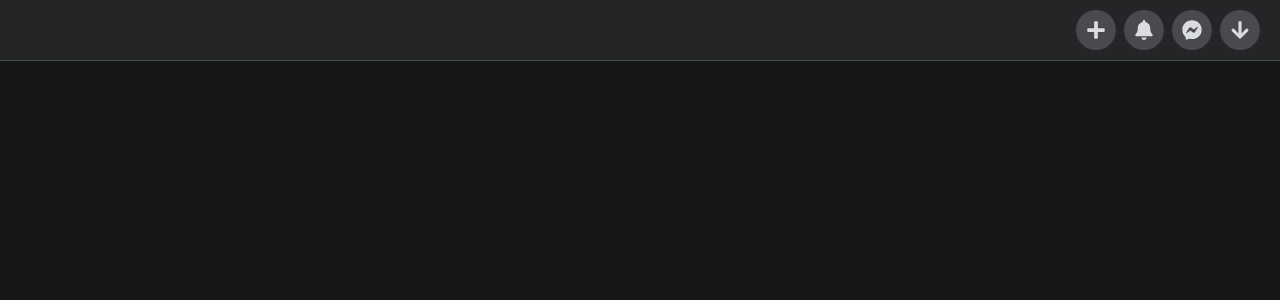
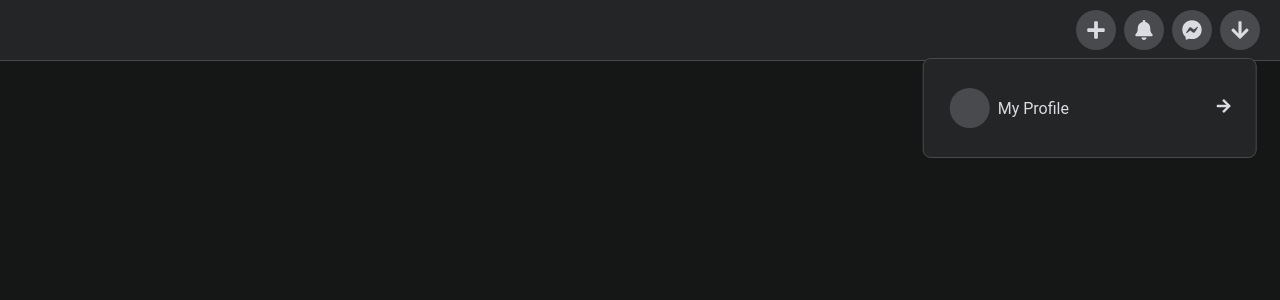
Before and after one commit to mmbaye90/menu-navebar, a React (Create React App) app: page / in a window 1280 px wide. Both pictures are taken after a click on the link 1240 px from the left and 30 px from the top of the page. Shown: the top 300 px of the page. Built offline with nearby package versions, Linux system fonts and the light colour scheme.

Commit message:
Affichage du prmier rendu de dropdown au click

```diff
--- a/src/App.css
+++ b/src/App.css
@@ -81,3 +81,78 @@ body {
     width: 20px;
     height: 20px;
   }
+  .dropdown {
+    position: absolute;
+    top: 58px;
+    width: 300px;
+    transform: translateX(-45%);
+    background-color: var(--bg);
+    border: var(--border);
+    border-radius: var(--border-radius);
+    padding: 1rem;
+    overflow: hidden;
+    transition: height var(--speed) ease;
+  }
+
+  .menu {
+    width: 100%;
+  }
+
+  .menu-item {
+    height: 50px;
+    display: flex;
+    align-items: center;
+    border-radius: var(--border-radius);
+    transition: background var(--speed);
+    padding: 0.5rem;
+  }
+
+  .menu-item .icon-button {
+    margin-right: 0.5rem;
+  }
+
+
+  .menu-item .icon-button:hover {
+    filter: none;
+  }
+
+  .menu-item:hover {
+    background-color: #525357;
+  }
+
+  .icon-right {
+    margin-left: auto;
+  }
+
+  /* CSSTransition classes  */
+  .menu-primary-enter {
+    position: absolute;
+    transform: translateX(-110%);
+  }
+  .menu-primary-enter-active {
+    transform: translateX(0%);
+    transition: all var(--speed) ease;
+  }
+  .menu-primary-exit {
+    position: absolute;
+  }
+  .menu-primary-exit-active {
+    transform: translateX(-110%);
+    transition: all var(--speed) ease;
+  }
+
+
+  .menu-secondary-enter {
+    transform: translateX(110%);
+  }
+  .menu-secondary-enter-active {
+    transform: translateX(0%);
+    transition: all var(--speed) ease;
+  }
+  .menu-secondary-exit {
+
+  }
+  .menu-secondary-exit-active {
+    transform: translateX(110%);
+    transition: all var(--speed) ease;
+  }
--- a/src/App.js
+++ b/src/App.js
@@ -2,6 +2,7 @@ import "./App.css";
 import { CSSTransition } from "react-transition-group";
 import * as Icons from "react-icons/fa";
 import { useState } from "react";
+import { icons } from "react-icons/lib";
 
 function App() {
   return (
@@ -11,8 +12,11 @@ function App() {
         <NavItem icon={<Icons.FaBell />} />
         <NavItem icon={<Icons.FaFacebookMessenger />} />
 
-        {/* Affichage de la fonction DropDown au clic de cet élément */}
-        <NavItem icon={<Icons.FaArrowDown />}>{/* <DropDownItem/> */}</NavItem>
+        {/* Affiche DropDown uniquement au click de cet élément et pas sur les autres */}
+
+        <NavItem icon={<Icons.FaArrowDown />}>
+          <DropDown />
+        </NavItem>
       </Navbar>
     </div>
   );
@@ -46,4 +50,33 @@ function NavItem({ icon, children }) {
     </li>
   );
 }
+
+//Création de la fonction DropDown qui aura une autre fonction à l'intérieur pour la geston de son affichage
+
+function DropDown() {
+  //Initialisation du state pour naviguer entre les différentes menu à travers la CSSTransition et je l'initialise à "main" par defaut
+  const [goToMenu, setgoToMenu] = useState("main");
+
+  //Création de la fonction d'affichage de DropDownItem
+  function DropDownItem({ iconLeft, children, iconRight }) {
+    return (
+      <a href="" className="menu-item">
+        <span className="icon-button">{iconLeft}</span>
+        {children}
+        <span className="icon-right">{iconRight}</span>
+      </a>
+    );
+  }
+
+  //Utilisation de DropDownItem pour le render de la fonction parente DropDown/Utilisation de la fonction comme une balise
+  return (
+    <div className="dropdown">
+      <div className="menu">
+        <DropDownItem iconRight={<Icons.FaArrowRight />}>
+          My Profile
+        </DropDownItem>
+      </div>
+    </div>
+  );
+}
 export default App;
```
